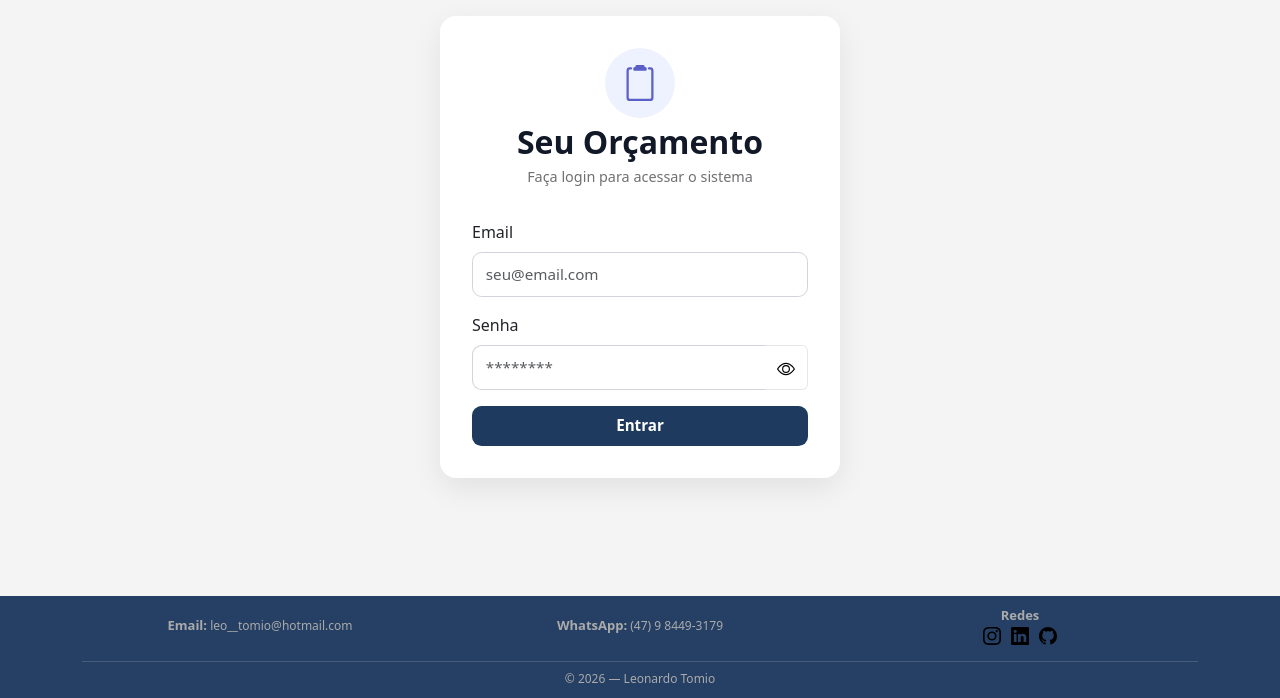
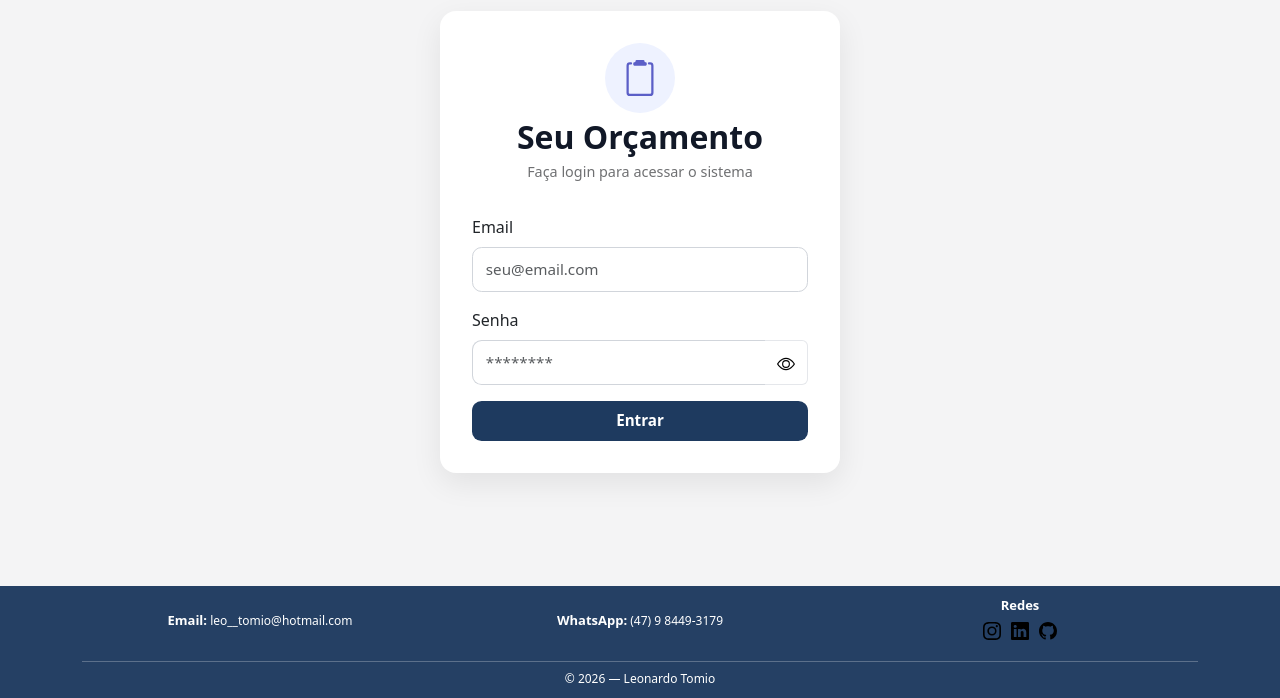
Before and after one commit to LeoTomio/sistema-orcamento-web, a React (Vite) app: page /login in a window 1280 px wide. Shown: the part 102-800 px from the top of the page. Built offline with nearby package versions, Linux system fonts and the light colour scheme; no server answers.

Commit message:
ajuste footer

```diff
--- a/src/components/layout/Footer.tsx
+++ b/src/components/layout/Footer.tsx
@@ -30,7 +30,7 @@ const Footer = () => {
                   href="https://www.instagram.com/tomioleo/"
                   target="_blank"
                   rel="noopener noreferrer"
-                  className="social-icon instagram"
+                  className="social-icon"
                 >
                   <Instagram size={18} />
                 </a>
@@ -39,7 +39,7 @@ const Footer = () => {
                   href="https://www.linkedin.com/in/leonardo-tomio-9342a91aa/"
                   target="_blank"
                   rel="noopener noreferrer"
-                  className="social-icon linkedin"
+                  className="social-icon"
                 >
                   <Linkedin size={18} />
                 </a>
@@ -48,7 +48,7 @@ const Footer = () => {
                   href="https://github.com/LeoTomio"
                   target="_blank"
                   rel="noopener noreferrer"
-                  className="social-icon github"
+                  className="social-icon"
                 >
                   <Github size={18} />
                 </a>
--- a/src/styles/footer.css
+++ b/src/styles/footer.css
@@ -1,6 +1,6 @@
 .footer-container {
   background: color-mix(in srgb, var(--headers-bg) 97%, white);
-  color: #aaa;
+  color: white;
   padding: 10px 0;
   font-size: 13px;
 }
@@ -24,20 +24,15 @@
   margin: 5px;
 }
 
-.social-icon:hover {
-  transform: scale(1.2);
+.social-icon {
+  color: white;
+  display: inline-block;
+  transition: transform 0.2s ease;
 }
 
-.instagram {
-  color: #E4405F;
-}
 
-.linkedin {
-  color: #0A66C2;
-}
-
-.github {
-  color: #171515;
+.social-icon:hover {
+  transform: scale(1.5);
 }
 
 .footer-copy {
```
